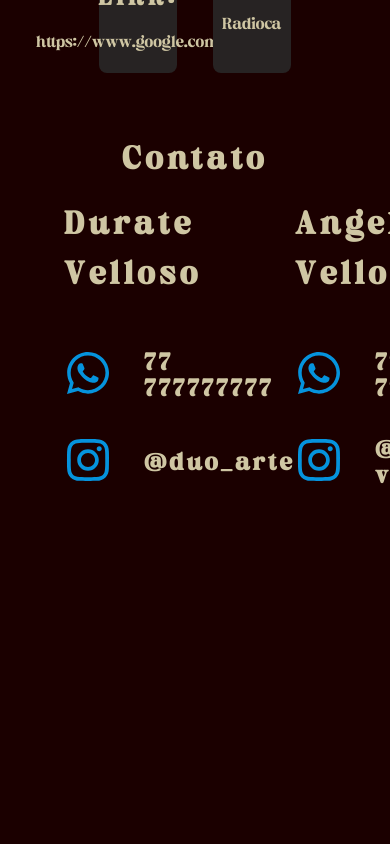
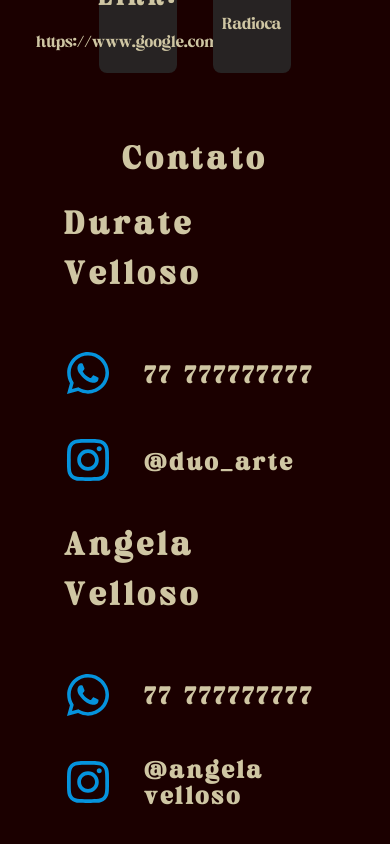
Before and after one commit to Zipudhe/angela_velloso_site, a Next.js app: page / in a window 390 px wide. Shown: the part 3555-4399 px from the top of the page. Before the commit the page ends 4078 px from the top, so only its background shows below. Built offline with nearby package versions, Linux system fonts and the light colour scheme.

Commit message:
feature: turn contact section responsive

```diff
--- a/src/components/ContactSection/sytle.ts
+++ b/src/components/ContactSection/sytle.ts
@@ -4,4 +4,10 @@ export const ContactWrapper = styled.div`
   display: flex;
   width: 100%;
   justify-content: space-evenly;
+
+  @media(max-width: 900px) {
+    flex-direction: column;
+    align-items: center;
+    gap: 2rem;
+  }
 `
```
